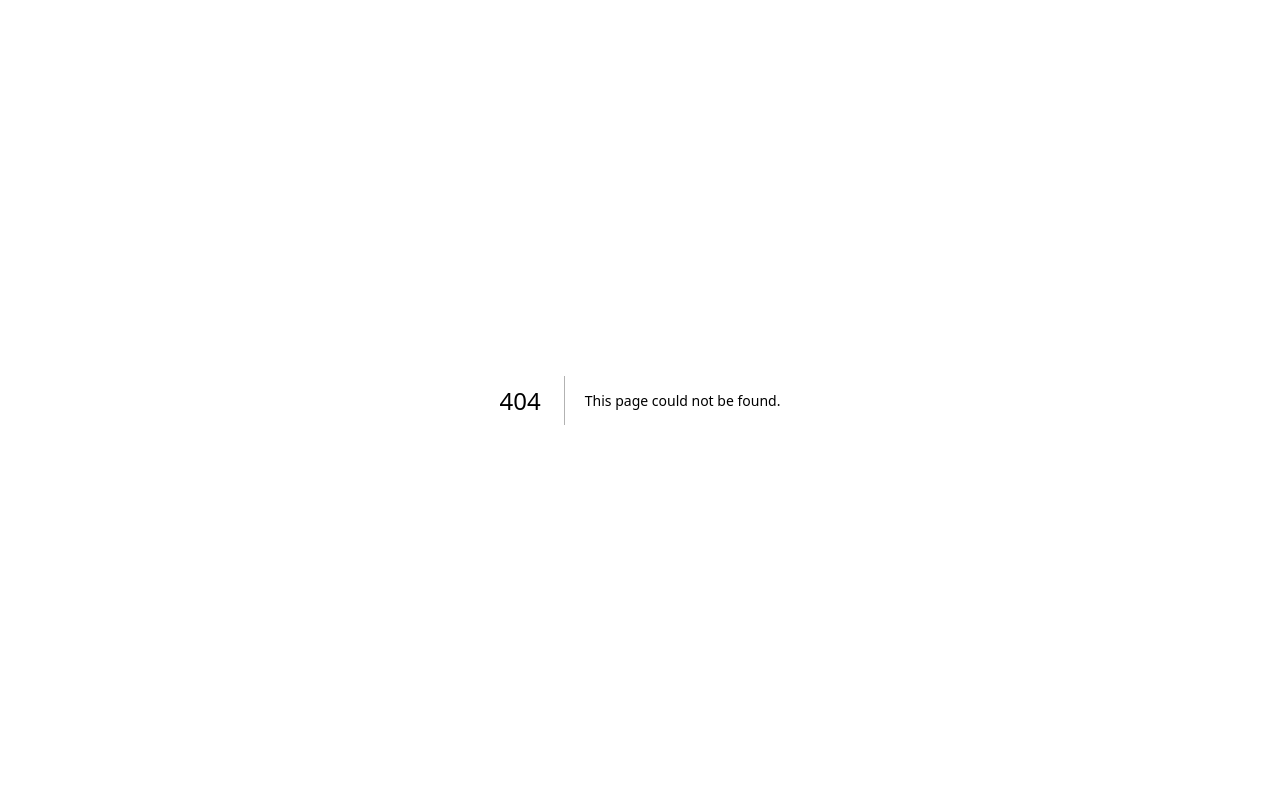
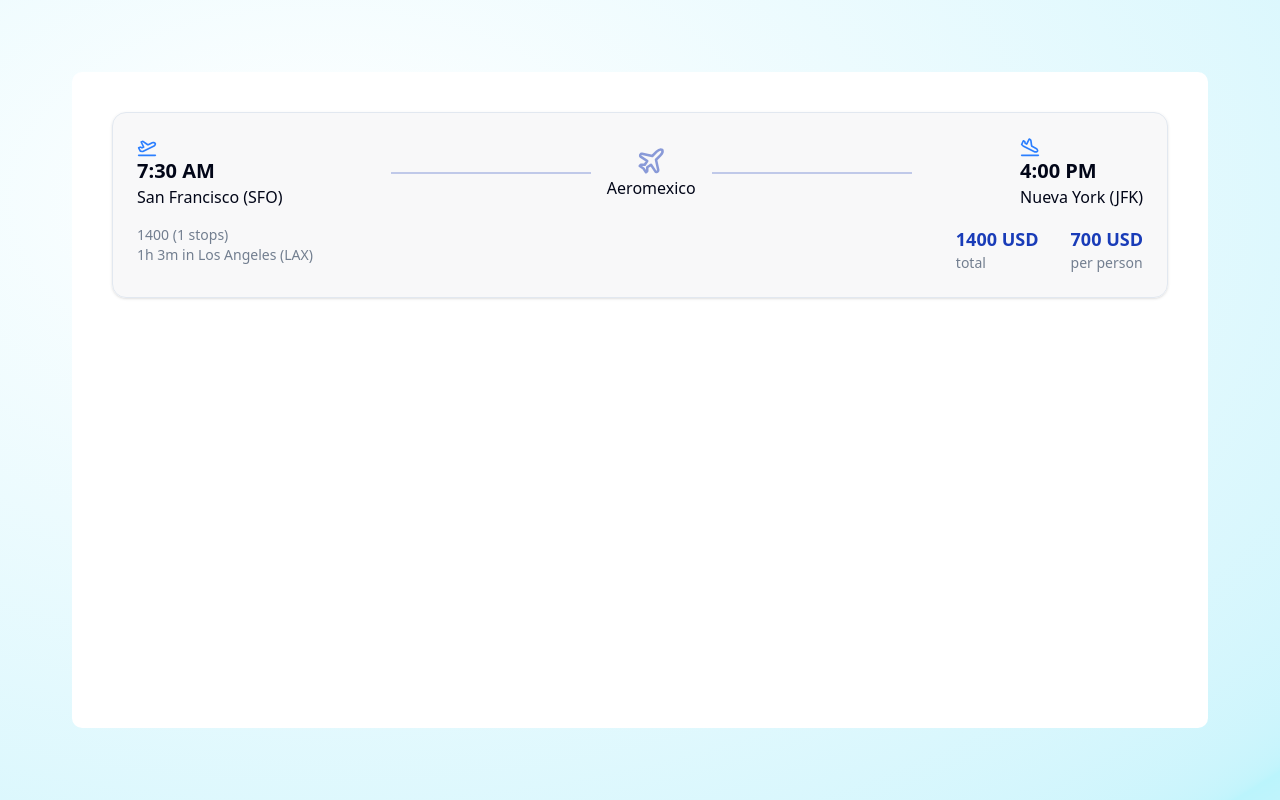
Before and after one commit to Vane-Arellano/flight-search, a Next.js app: page /results in a window 1280 px wide. Before the commit this address had no page. Built offline with nearby package versions, Linux system fonts and the light colour scheme.

Commit message:
Prepare results page and components

```diff
--- /dev/null
+++ b/app/results/_components/flight-component.tsx
@@ -0,0 +1,80 @@
+import { Card, CardContent } from "@/components/ui/card"
+import { PlaneIcon, PlaneTakeoffIcon, PlaneLandingIcon } from "lucide-react"
+interface Stop {
+    stop_time: string
+    stop_airport: string
+}
+export interface Flight {
+    deperture_city: string
+    deperture_code: string
+    deperture_time: string
+    deperture_day: string
+    arraival_city: string
+    arraival_code: string
+    arraival_time: string
+    arraival_day: string
+    airline: string
+    total_price: string
+    currency: string
+    price_per_person: string
+    number_stops: number
+    total_time: string
+    stops?: Stop[]
+}
+
+export const FlightComponent = (props: {flight: Flight}) => {
+    return (
+        <Card className="w-full bg-zinc-200/25 h-fit">
+            <CardContent className="flex flex-col justify-between gap-4">
+                <div className="flex flex-row justify-between">
+                    <div className="departure">
+                        <PlaneTakeoffIcon size={20} className="text-blue-500"/>
+                        <p className="text-xl font-semibold">{props.flight.deperture_time}</p>
+                        <p>{props.flight.deperture_city} {props.flight.deperture_code}</p>
+                    </div>
+                    <div className="middle-space flex flex-row justify-center items-center gap-4">
+                        <div className="w-50 h-[2px] bg-blue-800/25"></div>
+                        <div className="flex flex-col justify-center items-center">
+                            <PlaneIcon size={30} className="text-blue-800/50"/>
+                            <p>{props.flight.airline}</p>
+                        </div>
+                        <div className="w-50 h-[2px] bg-blue-800/25"></div>
+
+                    </div>
+                    <div className="arrival">
+                        <PlaneLandingIcon size={20} className="text-blue-500"/>
+
+                        <p className="text-xl font-semibold">{props.flight.arraival_time}</p>
+                        <p>{props.flight.arraival_city} {props.flight.arraival_code}</p>
+                    </div>
+                </div>
+                <div className="bottom-section flex flex-row justify-between">
+                    <div className="flex flex-col text-left text-sm text-slate-600/75">
+                        <p>{props.flight.total_price} ({props.flight.number_stops} stops)</p>
+
+                        {
+                            props.flight.stops ?
+                            props.flight.stops.map((stop: Stop, index: number) => (
+                                <p key={index}>{stop.stop_time} in {stop.stop_airport}</p>
+                            ))
+                            : null
+                        }
+                    </div>
+                    <div className="flex flex-row justify-start gap-8">
+                        <div className="flex flex-col">
+                            <p className="font-bold text-lg text-blue-800">{props.flight.total_price} {props.flight.currency}</p>
+                            <p className="text-sm text-slate-600/75">total</p>
+                        </div>
+                        <div className="flex flex-col">
+                            <p className="font-bold text-lg text-blue-800">{props.flight.price_per_person} {props.flight.currency}</p>
+                            <p className="text-sm text-slate-600/75">per person</p>
+                        </div>
+                    </div>
+
+                </div>
+
+
+            </CardContent>
+        </Card>
+    )
+}
--- /dev/null
+++ b/app/results/_components/list-flights.tsx
@@ -0,0 +1,12 @@
+import { FlightComponent } from "./flight-component"
+import { demoFlight } from "../_consts/flight"
+
+export const FlightList = () => {
+
+    return (
+        <div className="p-10 h-full bg-white rounded-lg">
+            <FlightComponent flight={demoFlight} />
+        </div>
+    )
+
+}
--- /dev/null
+++ b/app/results/_consts/flight.ts
@@ -0,0 +1,22 @@
+import { Flight } from "../_components/flight-component";
+
+export const demoFlight: Flight = {
+    deperture_city: "San Francisco",
+    deperture_code: "(SFO)",
+    deperture_time: "7:30 AM",
+    deperture_day: "10-02-2025",
+    arraival_city: "Nueva York",
+    arraival_code: "(JFK)",
+    arraival_time: "4:00 PM",
+    arraival_day: "10-02-2025",
+    airline: "Aeromexico",
+    total_price: "1400",
+    currency: "USD",
+    price_per_person: "700",
+    number_stops: 1,
+    total_time: "8h 17m",
+    stops: [{
+        stop_time: "1h 3m",
+        stop_airport: "Los Angeles (LAX)"
+    }]
+}
--- /dev/null
+++ b/app/results/page.tsx
@@ -0,0 +1,9 @@
+import { FlightList } from "./_components/list-flights"
+
+export default function ResultsPage () {
+    return (
+        <div className="p-18 h-screen bg-radial-[at_25%_25%] from-white to-cyan-400/25 to-100%">
+            <FlightList/>
+        </div>
+    )
+}
--- a/app/search/_components/search-form.tsx
+++ b/app/search/_components/search-form.tsx
@@ -1,3 +1,4 @@
+'use client'
 import { cn } from "@/lib/utils"
 import { Button } from "@/components/ui/button"
 import { Card, CardContent } from "@/components/ui/card"
--- /dev/null
+++ b/components/ui/separator.tsx
@@ -0,0 +1,28 @@
+"use client"
+
+import * as React from "react"
+import * as SeparatorPrimitive from "@radix-ui/react-separator"
+
+import { cn } from "@/lib/utils"
+
+function Separator({
+  className,
+  orientation = "horizontal",
+  decorative = true,
+  ...props
+}: React.ComponentProps<typeof SeparatorPrimitive.Root>) {
+  return (
+    <SeparatorPrimitive.Root
+      data-slot="separator-root"
+      decorative={decorative}
+      orientation={orientation}
+      className={cn(
+        "bg-border shrink-0 data-[orientation=horizontal]:h-px data-[orientation=horizontal]:w-full data-[orientation=vertical]:h-full data-[orientation=vertical]:w-px",
+        className
+      )}
+      {...props}
+    />
+  )
+}
+
+export { Separator }
--- a/package.json
+++ b/package.json
@@ -13,6 +13,7 @@
     "@radix-ui/react-label": "^2.1.2",
     "@radix-ui/react-popover": "^1.1.6",
     "@radix-ui/react-select": "^2.1.6",
+    "@radix-ui/react-separator": "^1.1.2",
     "@radix-ui/react-slot": "^1.1.2",
     "class-variance-authority": "^0.7.1",
     "clsx": "^2.1.1",
@@ -22,6 +23,7 @@
     "react": "^19.0.0",
     "react-day-picker": "8.10.1",
     "react-dom": "^19.0.0",
+    "react-icons": "^5.5.0",
     "tailwind-merge": "^3.0.2",
     "tailwindcss-animate": "^1.0.7"
   },
```
Also changed, not shown: 1 other file (tests, documents, lock files or other folders).
